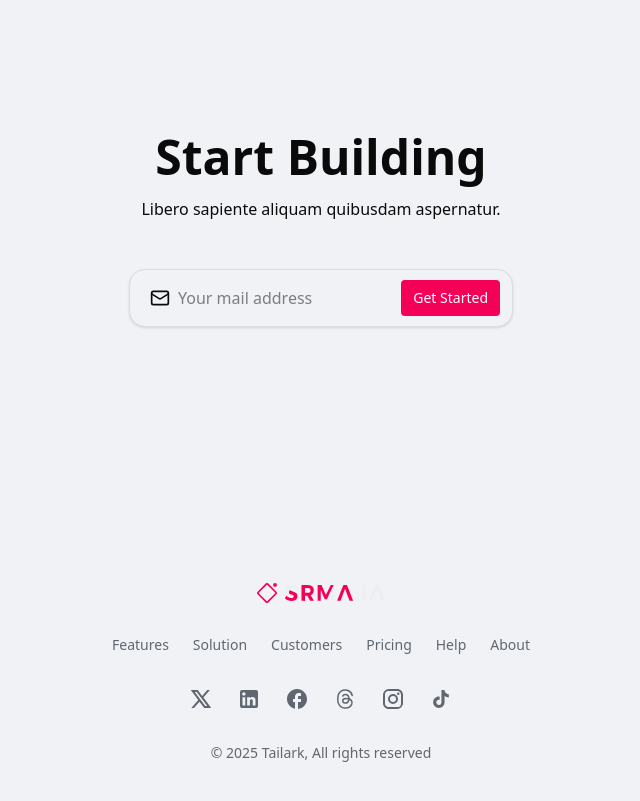
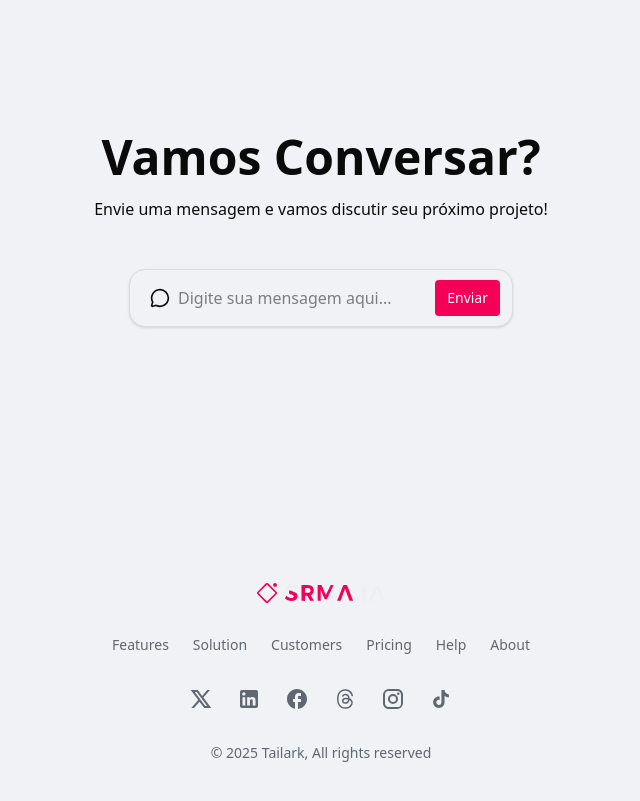
Before and after one commit to usrmaia/usrmaia, a Next.js app: page / in a window 1280 px wide. Shown: the part 4240-5041 px from the top of the page, without its empty margins (319-959 px from the left). Built offline with nearby package versions, Linux system fonts and the light colour scheme; no server answers.

Commit message:
feat(landpage): :speech_balloon: Atualiza conteúdo de Call to Action

```diff
--- a/src/components/call-to-action.tsx
+++ b/src/components/call-to-action.tsx
@@ -1,5 +1,6 @@
 import { Button } from "@/components/ui/button";
-import { Mail, SendHorizonal } from "lucide-react";
+import { MessageCircle, SendHorizonal } from "lucide-react";
+import { sendWhatsAppMessage } from "@/lib/actions";
 
 export const CallToAction = () => {
   return (
@@ -7,23 +8,33 @@ export const CallToAction = () => {
       <div className="mx-auto max-w-5xl px-6">
         <div className="text-center">
           <h2 className="text-4xl font-semibold text-balance lg:text-5xl">
-            Start Building
+            Vamos Conversar?
           </h2>
-          <p className="mt-4">Libero sapiente aliquam quibusdam aspernatur.</p>
+          <p className="mt-4">
+            Envie uma mensagem e vamos discutir seu próximo projeto!
+          </p>
 
-          <form action="" className="mx-auto mt-10 max-w-sm lg:mt-12">
+          <form
+            action={sendWhatsAppMessage}
+            className="mx-auto mt-10 max-w-sm lg:mt-12"
+          >
             <div className="bg-background has-[input:focus]:ring-muted relative grid grid-cols-[1fr_auto] items-center rounded-[calc(var(--radius)+0.75rem)] border pr-3 shadow shadow-zinc-950/5 has-[input:focus]:ring-2">
-              <Mail className="text-caption pointer-events-none absolute inset-y-0 left-5 my-auto size-5" />
+              <MessageCircle className="text-caption pointer-events-none absolute inset-y-0 left-5 my-auto size-5" />
 
               <input
-                placeholder="Your mail address"
+                name="message"
+                placeholder="Digite sua mensagem aqui..."
                 className="h-14 w-full bg-transparent pl-12 focus:outline-none"
-                type="email"
+                type="text"
               />
 
               <div className="md:pr-1.5 lg:pr-0">
-                <Button aria-label="submit" className="rounded-(--radius)">
-                  <span className="hidden md:block">Get Started</span>
+                <Button
+                  type="submit"
+                  aria-label="Enviar mensagem no WhatsApp"
+                  className="rounded-(--radius)"
+                >
+                  <span className="hidden md:block">Enviar</span>
                   <SendHorizonal
                     className="relative mx-auto size-5 md:hidden"
                     strokeWidth={2}
--- /dev/null
+++ b/src/lib/actions.ts
@@ -0,0 +1,15 @@
+"use server";
+
+import { redirect } from "next/navigation";
+
+export async function sendWhatsAppMessage(formData: FormData) {
+  const message = formData.get("message") as string;
+  const phoneNumber = "5588992465315";
+
+  const finalMessage =
+    message || "Olá! Gostaria de conversar sobre um projeto.";
+  const encodedMessage = encodeURIComponent(finalMessage);
+  const whatsappUrl = `https://wa.me/${phoneNumber}?text=${encodedMessage}`;
+
+  redirect(whatsappUrl);
+}
```
